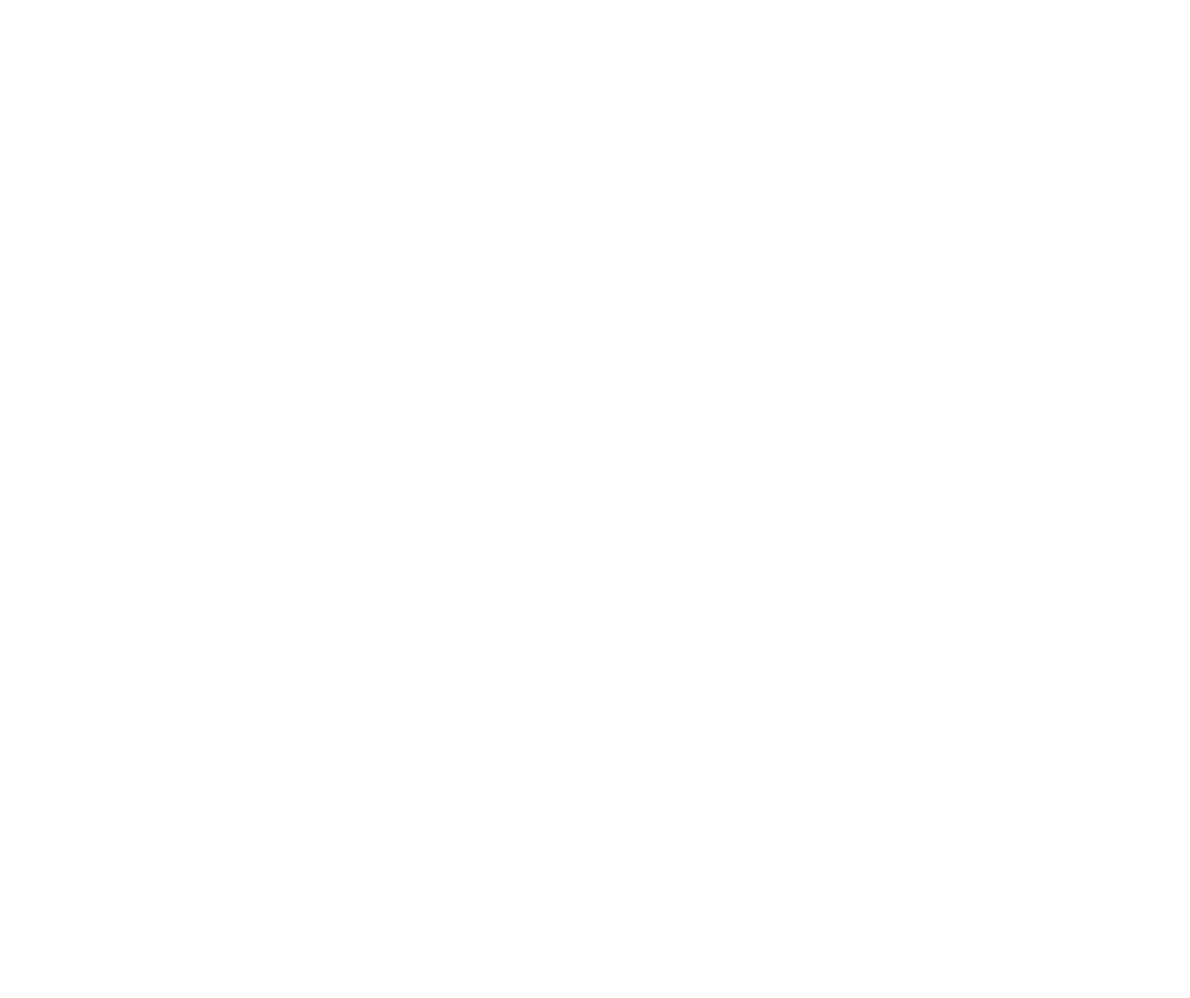
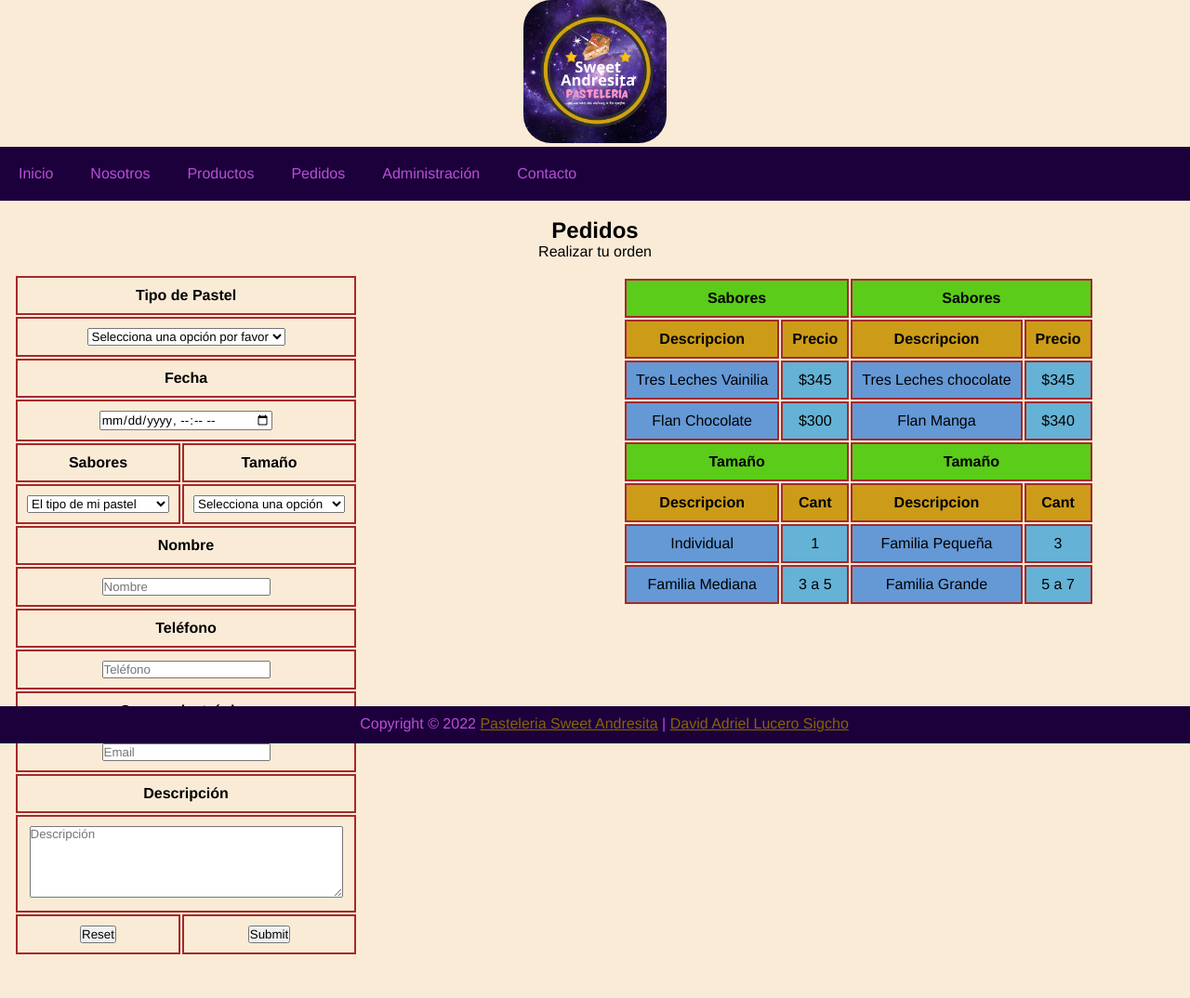
Before and after one commit to DavidLuceroSigcho/LaunchX-by-Microsoft, a plain HTML site: page Frontend/2. Practicas HTML/pages/pedidos.html in a window 1280 px wide. Shown: the whole page at 93% size. Before the commit the page ends 800 px from the top, so only its background shows below. Drawn offline with Linux system fonts and the light colour scheme.

Commit message:
Sitio Web Actualizado

```diff
--- a/Frontend/2. Practicas HTML/css/styles.css
+++ b/Frontend/2. Practicas HTML/css/styles.css
@@ -20,7 +20,7 @@ nav {
 }
 ul {
     list-style: none;
-    background-color: aquamarine;
+    background-color: #1c003b;
     overflow: hidden;
     margin: 0px;
     padding: 0px;
@@ -35,29 +35,47 @@ li a {
     display: block;
     padding: 20px;
     text-decoration: none;
-    color: blue;
+    color: #bc4ed8;
     text-align: center;
     border-radius: 5px;
 }
 li a:hover {
-    background-color: chocolate;
+    background-color: #002973;
 }
 .container-header {
- display: block;
+ width: 12%;
+ height: 12%;
+ border-radius: 30px;
 }
 table {
-
     text-align: center;
 }
 th, tr, td {
-    border-width: 1px;
+    border-width: 2px;
     border-style: solid;
     border-color: brown;
     padding: 10px;
 }
-
+.sabor-table {
+    background-color: rgb(91, 204, 25);
+    border-color: brown;
+}
+.variedad-table {
+    background-color: rgb(204, 156, 25);
+    border-color: brown;
+}
+.precio-table {
+    background-color: rgb(204, 156, 25);
+    border-color: brown;
+}
+.descr-table {
+    background-color: #6499d6;
+}
+.prc-table {
+    background-color: #64b2d6;
+}
 footer {
- background-color: rgb(0, 255, 191);
+ background-color: #1c003b;
  text-align: center;
  position: fixed;
  bottom: 0px;
@@ -65,6 +83,28 @@ footer {
  height: 30px;
  padding: 10px 10px 0px 10px;
 }
+footer p {
+    color: #bc4ed8;
+}
+footer a {
+    display: inline-block;
+    border-radius: 2px;
+}
+
+footer a:hover {
+    background-color: #002973;
+    background-color: ;
+}
+
+.cprt
+{
+  text-align: center;
+}
+.color-copyright
+{
+    color: rgb(136, 99, 6);
+}
+
 /* For desktop: */
 .col-1 {width: 8.33%;}
 .col-2 {width: 16.66%;}
@@ -85,12 +125,3 @@ footer {
       width: 100%;
   }
 }
-
-.cprt
-{
-  text-align: center;
-}
-.color-copyright
-{
-    color: rgb(136, 99, 6);
-}
--- a/Frontend/2. Practicas HTML/index.html
+++ b/Frontend/2. Practicas HTML/index.html
@@ -7,24 +7,21 @@
     <!-- mobile metas -->
     <meta name="viewport" content="width=device-width, initial-scale=1.0">
     <!-- site metas -->
-    <title>Pasteleria</title>
+    <title>Pasteleria Sweet Andresita</title>
     <meta name="keywords" content="Pasteleres, Keys, Bocalitos">
     <meta name="description" content="Un mundo de dulce">
     <!--AUTHOR AND ADMINS METAS-->
     <meta name="author" content="David Lucero Sigcho by Clousofte">
     <!-- site icons -->
-    <link rel="icon" href="" type="image/gif" />
+    <link rel="icon" href="assets/img/Logotipo.png" type="image/gif" />
     <!-- Site CSS -->
     <link rel="stylesheet" href="css/styles.css">
 </head>
 <body>
     <!-- Header -->
     <header>
-        <div class="container-header">
-            <img src="assets/img/PasteleriaEspacial.png" width="100px">
-            <h1>Pasteleria Espacial</h1>
-            <p>Un universo de Ducles</p>
-            <br>
+        <div>
+            <img src="assets/img/Logotipo.png" class="container-header">
         </div>
         <!-- Menu -->
         <nav>
@@ -47,29 +44,57 @@
     <div class="col-6">
         <table>
             <tr>
-                <th colspan="2">Sabores</th>
-                <th colspan="2">Sabores</th>
+                <th colspan="2" class="sabor-table">Sabores</th>
+                <th colspan="2" class="sabor-table">Sabores</th>
             </tr>
             <tr>
-                <th>Variedad</th>
-                <th>Precio</th>
-                <th>variedad</th>
-                <th>Precio</th>
+                <th class="variedad-table">Descripcion</th>
+                <th class="precio-table">Precio</th>
+                <th class="variedad-table">Descripcion</th>
+                <th class="precio-table">Precio</th>
             </tr>
             <tr>
-                <td>Tres Leches Vainilia</td>
-                <td>$345</td>
-                <td>Tres Leches chocolate</td>
-                <td>$345</td>
+                <td class="descr-table">Tres Leches Vainilia</td>
+                <td class="prc-table">$345</td>
+                <td class="descr-table">Tres Leches chocolate</td>
+                <td class="prc-table">$345</td>
             </tr>
             <tr>
-                <td>Flan Chocolate</td>
-                <td>$300</td>
-                <td>Flan Manga</td>
-                <td>$340</td>
+                <td class="descr-table">Flan Chocolate</td>
+                <td class="prc-table">$300</td>
+                <td class="descr-table">Flan Manga</td>
+                <td class="prc-table">$340</td>
             </tr>
         </table>
     </div>
+    <br>
+    <div>
+    <table>
+        <tr>
+            <th colspan="2" class="sabor-table">Tamaño</th>
+            <th colspan="2" class="sabor-table">Tamaño</th>
+        </tr>
+        <tr>
+            <th class="variedad-table">Descripcion</th>
+            <th class="precio-table">Cant</th>
+            <th class="variedad-table">Descripcion</th>
+            <th class="precio-table">Cant</th>
+        </tr>
+        <tr>
+            <td class="descr-table">Individual</td>
+            <td class="prc-table">1</td>
+            <td class="descr-table">Familia Pequeña</td>
+            <td class="prc-table">3</td>
+        </tr>
+        <tr>
+            <td class="descr-table">Familia Mediana</td>
+            <td class="prc-table">3 a 5</td>
+            <td class="descr-table">Familia Grande</td>
+            <td class="prc-table">5 a 7</td>
+        </tr>
+    </table>
+    </div>
+
     </main>
     <!-- Footer -->
     <footer>
@@ -82,8 +107,11 @@
            </div>
         </div>
         <div class="cprt">
-            <p>Copyright © 2022 <a href="https://github.com/DavidLuceroSigcho/LaunchX-by-Microsoft/tree/main/Frontend/2.%20HTML" class="color-copyright" target="_blank">Pasteleria Espacial</a> |
-              <a href="https://github.com/DavidLuceroSigcho" class="color-copyright" target="_blank"> David Adriel Lucero Sigcho</a></p>
+            <p>Copyright © 2022 <a
+                href="https://github.com/DavidLuceroSigcho/LaunchX-by-Microsoft/tree/main/Frontend/2.%20HTML"
+                class="color-copyright" target="_blank">Pasteleria Sweet Andresita</a> |
+              <a href="https://github.com/DavidLuceroSigcho"
+                 class="color-copyright" target="_blank"> David Adriel Lucero Sigcho</a></p>
           </div>
     </footer>
 </body>
--- a/Frontend/2. Practicas HTML/pages/pedidos.html
+++ b/Frontend/2. Practicas HTML/pages/pedidos.html
@@ -0,0 +1,235 @@
+<!DOCTYPE html>
+<html lang="es">
+<head>
+    <!-- Basic -->
+    <meta charset="UTF-8">
+    <meta http-equiv="X-UA-Compatible" content="IE=edge">
+    <!-- mobile metas -->
+    <meta name="viewport" content="width=device-width, initial-scale=1.0">
+    <!-- site metas -->
+    <title>Pasteleria Sweet Andresita</title>
+    <meta name="keywords" content="Pasteleres, Keys, Bocalitos">
+    <meta name="description" content="Un mundo de dulce">
+    <!--AUTHOR AND ADMINS METAS-->
+    <meta name="author" content="David Lucero Sigcho by Clousofte">
+    <!-- site icons -->
+    <link rel="icon" href="../assets/img/Logotipo.png" type="image/gif" />
+    <!-- Site CSS -->
+    <link rel="stylesheet" href="../css/styles.css">
+</head>
+<body>
+    <script language="javascript">
+        function enviaFormulario() {
+            alert("Gracias por tu pedido!\nNos comunicaremos pronto contigo");
+        }
+      </script>
+    <!-- Header -->
+    <header>
+        <div>
+            <img src="../assets/img/Logotipo.png" class="container-header">
+        </div>
+        <!-- Menu -->
+        <nav>
+            <ul>
+                <li><a href="../index.html">Inicio</a></li>
+                <li><a href="nosotros.html">Nosotros</a></li>
+                <li><a href="productos.html">Productos</a></li>
+                <li><a href="pedidos.html">Pedidos</a></li>
+                <li><a href="administracion.html">Administración</a></li>
+                <li><a href="contacto.html">Contacto</a></li>
+            </ul>
+        </nav>
+        <!-- Fin Menu -->
+    </header>
+    <!-- Main-->
+    <br>
+    <main>
+    <h2>Pedidos</h2>
+    <p>Realizar tu orden</p>
+    <div class="col-6">
+        <form onsubmit="enviaFormulario(); return false;" id="forma" method="post">
+          <table>
+            <tr>
+              <th colspan="2">Tipo de Pastel</th>
+            </tr>
+            <tr>
+              <td colspan="2">
+                <select id="pastel"  class="inputform">
+                  <option value="none" id="">Selecciona una opción por favor</option
+                  <optgroup label="Pasteles" id="">
+                    <option value="Xocolatl">Xocolatl Special $419</option>
+                    <option value="Unicornio">Unicornio $719</option>
+                    <option value="RedVelvet">Red Velvet $489</option>
+                    <option value="VainillaDurazno">Vainilla - Durazno $419</option>
+                    <option value="Sinfonia">Sinfonía De Fresa $459</option>
+                    <option value="ChocolateNuez">Chocolate Y Nuez $419</option>
+                  </optgroup>
+                </select>
+              </td>
+            </tr>
+            <tr>
+              <th colspan="2">Fecha</th>
+            </tr>
+            <tr>
+              <td colspan="2">
+                <input type="datetime-local" id="fecha" name="fecha" name="fecha"  class="inputform">
+              </td>
+            </tr>
+            <tr>
+              <th>Sabores</th>
+              <th>Tamaño</th>
+            </tr>
+            <tr>
+              <td>
+                <select id="sabor">
+                  <option value="none" id="">El tipo de mi pastel</option>
+                  <optgroup label="Fondant" id="">
+                    <option value="Fondant">Fondant $500</option>
+                    <option value="Fotografia">Fotografia $600</option>
+                    <option value="Personaje">Personaje $500</option>
+                  </optgroup>
+                  <optgroup label="Tres Leches" id="">
+                    <option value="Vainilla">Vainilla $350</option>
+                    <option value="Cajeta">Cajeta $150</option>
+                    <option value="Rompope">Rompope $300</option>
+                  </optgroup>
+                  <optgroup label="Varios" id="">
+                    <option value="Cajeta">Cajeta $300</option>
+                    <option value="Queso-Piña">Queso-Piña $400</option>
+                    <option value="Choco-Nuez">Choco-Nuez $200</option>
+                    <option value="Cafe">Café $300</option>
+                    <option value="Choco-Queso">Choco-Queso $250</option>
+                    <option value="Trufa">Trufa $450</option>
+                  </optgroup>
+                </select>
+              </td>
+              <td>
+                <select id="tamanio">
+                  <option value="none" id="">Selecciona una opción</option>
+                  <optgroup label="Tamaño" id="">
+                    <option value="8-10">8-10 personas $0</option>
+                    <option value="12-15">12-15 personas $500</option>
+                    <option value="20">20 personas $700</option>
+                    <option value="30">30 personas $800</option>
+                  </optgroup>
+                </select>
+              </td>
+            </tr>
+            <tr>
+              <th colspan="2">Nombre</th>
+            </tr>
+            <tr>
+              <td colspan="2">
+                <input type="text" id="nombre" name="nombre" placeholder="Nombre" class="inputform"/>
+              </td>
+            </tr>
+            <tr>
+              <th colspan="2">Teléfono</th>
+            </tr>
+            <tr>
+              <td colspan="2">
+                <input type="text" id="telefono" name="telefono" placeholder="Teléfono" class="inputform"/>
+              </td>
+            </tr>
+            <tr>
+              <th colspan="2">Correo electrónico</th>
+            </tr>
+            <tr>
+              <td colspan="2">
+                <input type="email" id="email" name="email" placeholder="Email" class="inputform"/>
+              </td>
+            </tr>
+            <tr>
+              <th colspan="2">Descripción</th>
+            </tr>
+            <tr>
+              <td colspan="2">
+                <textarea id="descripcion" name="descripcion" cols="40" rows="5"
+                placeholder="Descripción" class="inputform"></textarea>
+              </td>
+            </tr>
+            <tr>
+              <td><input type="reset"></td>
+              <td><input type="submit" value="Submit"></td>
+            </tr>
+          </table>
+      </form>
+      </div>
+
+    <div class="col-6">
+        <table>
+
+        </table>
+    </div>
+    <br>
+    <div>
+    <table>
+        <tr>
+            <th colspan="2" class="sabor-table">Sabores</th>
+            <th colspan="2" class="sabor-table">Sabores</th>
+        </tr>
+        <tr>
+            <th class="variedad-table">Descripcion</th>
+            <th class="precio-table">Precio</th>
+            <th class="variedad-table">Descripcion</th>
+            <th class="precio-table">Precio</th>
+        </tr>
+        <tr>
+            <td class="descr-table">Tres Leches Vainilia</td>
+            <td class="prc-table">$345</td>
+            <td class="descr-table">Tres Leches chocolate</td>
+            <td class="prc-table">$345</td>
+        </tr>
+        <tr>
+            <td class="descr-table">Flan Chocolate</td>
+            <td class="prc-table">$300</td>
+            <td class="descr-table">Flan Manga</td>
+            <td class="prc-table">$340</td>
+        </tr>
+
+        <tr>
+            <th colspan="2" class="sabor-table">Tamaño</th>
+            <th colspan="2" class="sabor-table">Tamaño</th>
+        </tr>
+        <tr>
+            <th class="variedad-table">Descripcion</th>
+            <th class="precio-table">Cant</th>
+            <th class="variedad-table">Descripcion</th>
+            <th class="precio-table">Cant</th>
+        </tr>
+        <tr>
+            <td class="descr-table">Individual</td>
+            <td class="prc-table">1</td>
+            <td class="descr-table">Familia Pequeña</td>
+            <td class="prc-table">3</td>
+        </tr>
+        <tr>
+            <td class="descr-table">Familia Mediana</td>
+            <td class="prc-table">3 a 5</td>
+            <td class="descr-table">Familia Grande</td>
+            <td class="prc-table">5 a 7</td>
+        </tr>
+    </table>
+    </div>
+
+    </main>
+    <!-- Footer -->
+    <footer>
+        <div>
+           <div>
+
+           </div>
+           <div>
+
+           </div>
+        </div>
+        <div class="cprt">
+            <p>Copyright © 2022 <a href="https://github.com/DavidLuceroSigcho/LaunchX-by-Microsoft/tree/main/Frontend/2.%20HTML"
+                class="color-copyright" target="_blank">Pasteleria Sweet Andresita</a> |
+              <a href="https://github.com/DavidLuceroSigcho"
+                 class="color-copyright" target="_blank"> David Adriel Lucero Sigcho</a></p>
+          </div>
+
+    </footer>
+</body>
+</html>
```
Also changed, not shown: Frontend/2. Practicas HTML/assets/img/Logotipo.png (added), Frontend/2. Practicas HTML/assets/img/LogotipoCard.png (added).
